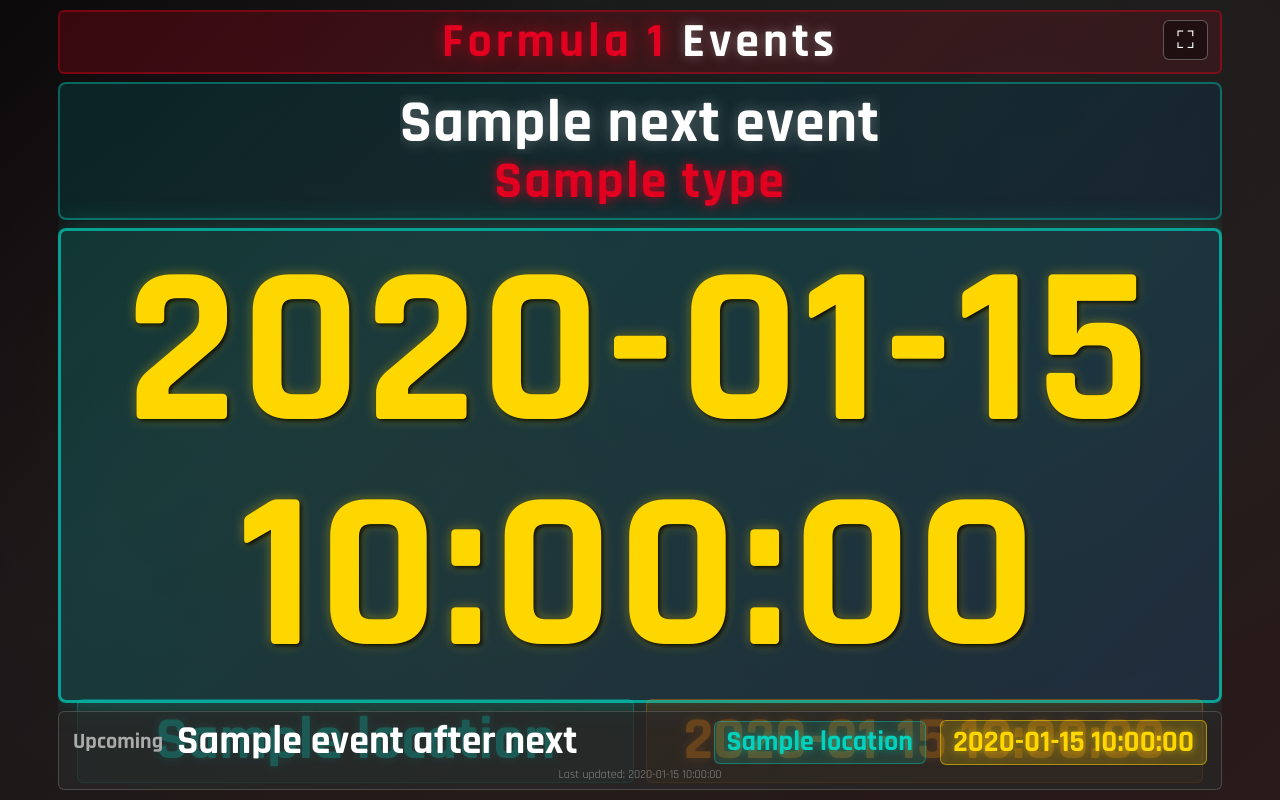
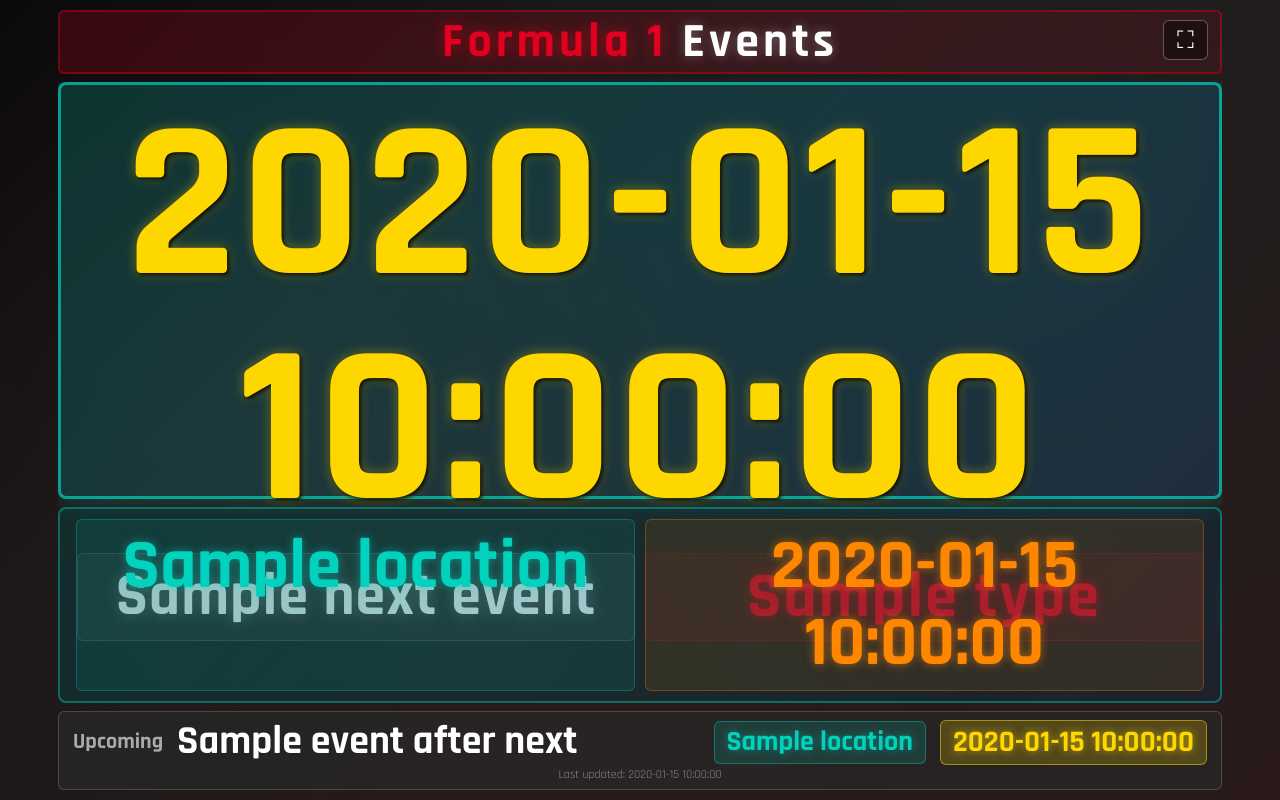
Before and after one commit to xiaodown/f1cal, a Python web app: template templates/dashboard.html in a window 1280 px wide. Run offline with Jinja, Linux system fonts and the light colour scheme; the template is opened without the code that fills it: most values are stand-ins (such as "Sample title", 1, 10 or a date in 2020).

Commit message:
better 15 foot readability; faster cache updates

```diff
--- a/config/settings.py
+++ b/config/settings.py
@@ -17,4 +17,4 @@ SHOW_EVENT_AFTER_NEXT = True
 # Polling interval
 #  Update the cache this often
 #  Value in hours, integer
-POLL_INTERVAL_HOURS = 12
+POLL_INTERVAL_HOURS = 4
--- a/src/cache.py
+++ b/src/cache.py
@@ -29,6 +29,11 @@ class F1DataCache:
 
         # Load existing cache
         self.load_cache()
+
+        # Kick off a fresh update in the background on every startup
+        startup_thread = threading.Thread(target=self.update_data, daemon=True)
+        startup_thread.start()
+        logger.info("Triggered startup data refresh")
 
         # Start background polling thread
         self.polling_thread = threading.Thread(target=self._polling_loop, daemon=True)
--- a/static/css/style.css
+++ b/static/css/style.css
@@ -149,14 +149,14 @@ main {
 .event-secondary-info {
     display: grid;
     grid-template-columns: 1fr 1fr;
-    gap: 12px;
+    gap: 10px;
     width: 100%;
-    font-size: 60px;
-    font-weight: 700;
 }
 
 .event-location {
     color: #00D2BE;
+    font-size: 70px;
+    font-weight: 800;
     text-shadow: 0 0 10px rgba(0, 210, 190, 0.5);
     text-align: center;
     padding: 8px 10px;
@@ -167,6 +167,8 @@ main {
 
 .event-time {
     color: #FF8700;
+    font-size: 70px;
+    font-weight: 800;
     text-shadow: 0 0 10px rgba(255, 135, 0, 0.6);
     text-align: center;
     padding: 8px 10px;
@@ -175,19 +177,16 @@ main {
     border: 1px solid rgba(255, 135, 0, 0.3);
 }
 
-/* ── Event Name Card ─────────────────────────────────── */
-.event-name-card {
+/* ── Location / Time Card ───────────────────────────── */
+.location-card {
     background: linear-gradient(135deg, rgba(0, 80, 80, 0.35) 0%, rgba(0, 60, 100, 0.25) 100%);
     border: 2px solid rgba(0, 210, 190, 0.4);
     border-radius: 8px;
     padding: 10px 16px;
-    text-align: center;
     flex: 0 0 auto;
-    display: flex;
-    flex-direction: column;
-    justify-content: center;
-    align-items: center;
-    gap: 2px;
+    display: grid;
+    grid-template-columns: 1fr 1fr;
+    gap: 10px;
     overflow: hidden;
 }
 
@@ -196,21 +195,39 @@ main {
     font-weight: 700;
     color: #ffffff;
     text-shadow: 0 0 15px rgba(255, 255, 255, 0.3);
-    line-height: 1.0;
+    line-height: 1.1;
     letter-spacing: 1px;
-    overflow: hidden;
-    text-overflow: ellipsis;
-    white-space: nowrap;
-    max-width: 100%;
+    word-wrap: break-word;
+    text-align: center;
+    display: flex;
+    align-items: center;
+    justify-content: center;
+    padding: 8px 10px;
+    background: rgba(255, 255, 255, 0.05);
+    border: 1px solid rgba(255, 255, 255, 0.15);
+    border-radius: 6px;
+}
+
+.event-name--full {
+    grid-column: span 2;
 }
 
 .event-type {
-    font-size: 52px;
+    font-size: 64px;
     color: #E20020;
     font-weight: 700;
-    text-shadow: 0 0 12px rgba(226, 0, 26, 0.8);
+    text-shadow: 0 0 12px rgba(226, 0, 26, 0.6);
     letter-spacing: 2px;
-    line-height: 1.0;
+    line-height: 1.1;
+    word-wrap: break-word;
+    text-align: center;
+    display: flex;
+    align-items: center;
+    justify-content: center;
+    padding: 8px 10px;
+    background: rgba(226, 0, 26, 0.1);
+    border: 1px solid rgba(226, 0, 26, 0.3);
+    border-radius: 6px;
 }
 
 /* ── Event After Next ────────────────────────────────── */
--- a/templates/dashboard.html
+++ b/templates/dashboard.html
@@ -15,21 +15,21 @@
 
         <main id="main-content">
             {% if next_event %}
-            <!-- Event Name Card -->
-            <section class="event-name-card" id="event-name-section">
-                <div class="event-name" id="event-name">{{ next_event.name }}</div>
-                {% if next_event.type %}
-                <div class="event-type" id="event-type">{{ next_event.type }}</div>
-                {% endif %}
-            </section>
-
             <!-- Date Hero Card -->
             <section class="date-card" id="date-card-section">
                 <div class="event-date" id="event-date">{{ next_event.date }}</div>
                 <div class="event-secondary-info">
-                    <div class="event-location" id="event-location">{{ next_event.location }}</div>
-                    <div class="event-time" id="event-time">{{ next_event.time }}</div>
+                    <div class="event-name{% if not next_event.type %} event-name--full{% endif %}" id="event-name">{{ next_event.name }}</div>
+                    {% if next_event.type %}
+                    <div class="event-type" id="event-type">{{ next_event.type }}</div>
+                    {% endif %}
                 </div>
+            </section>
+
+            <!-- Location / Time Card -->
+            <section class="location-card" id="location-section">
+                <div class="event-location" id="event-location">{{ next_event.location }}</div>
+                <div class="event-time" id="event-time">{{ next_event.time }}</div>
             </section>
             {% endif %}
 
@@ -51,7 +51,7 @@
     </div>
 
     <script>
-        const REFRESH_INTERVAL = 30 * 60 * 1000; // 30 minutes
+        const REFRESH_INTERVAL = 5 * 60 * 1000; // 5 minutes
         let refreshTimer;
 
         // Fullscreen toggle
```
